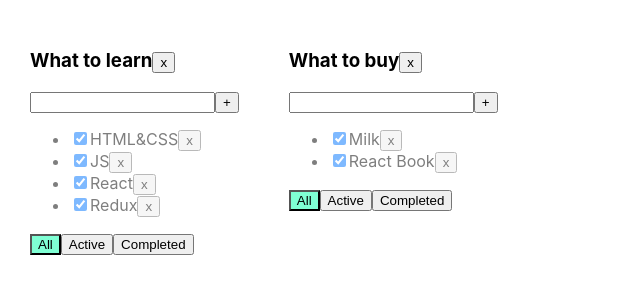
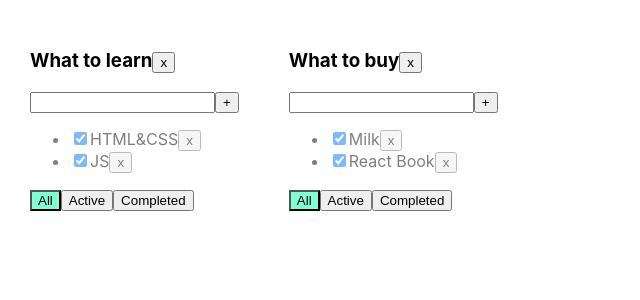
Before and after one commit to romantut1988/tasks-lists, a React (Create React App) app: page / in a window 1280 px wide. Shown: the top 300 px of the page, without its empty margins (0-640 px from the left). Built offline with nearby package versions, Linux system fonts and the light colour scheme.

Commit message:
deleting tasks

```diff
--- a/src/App.tsx
+++ b/src/App.tsx
@@ -27,9 +27,7 @@ function App() {
     let [tasks, setTasks] = useState<TasksStateType>({
         [todolistId1]: [
             {id: v1(), title: "HTML&CSS", isDone: true},
-            {id: v1(), title: "JS", isDone: true},
-            {id: v1(), title: "React", isDone: true},
-            {id: v1(), title: "Redux", isDone: true},
+            {id: v1(), title: "JS", isDone: true}
         ],
         [todolistId2]: [
             {id: v1(), title: "Milk", isDone: true},
```
